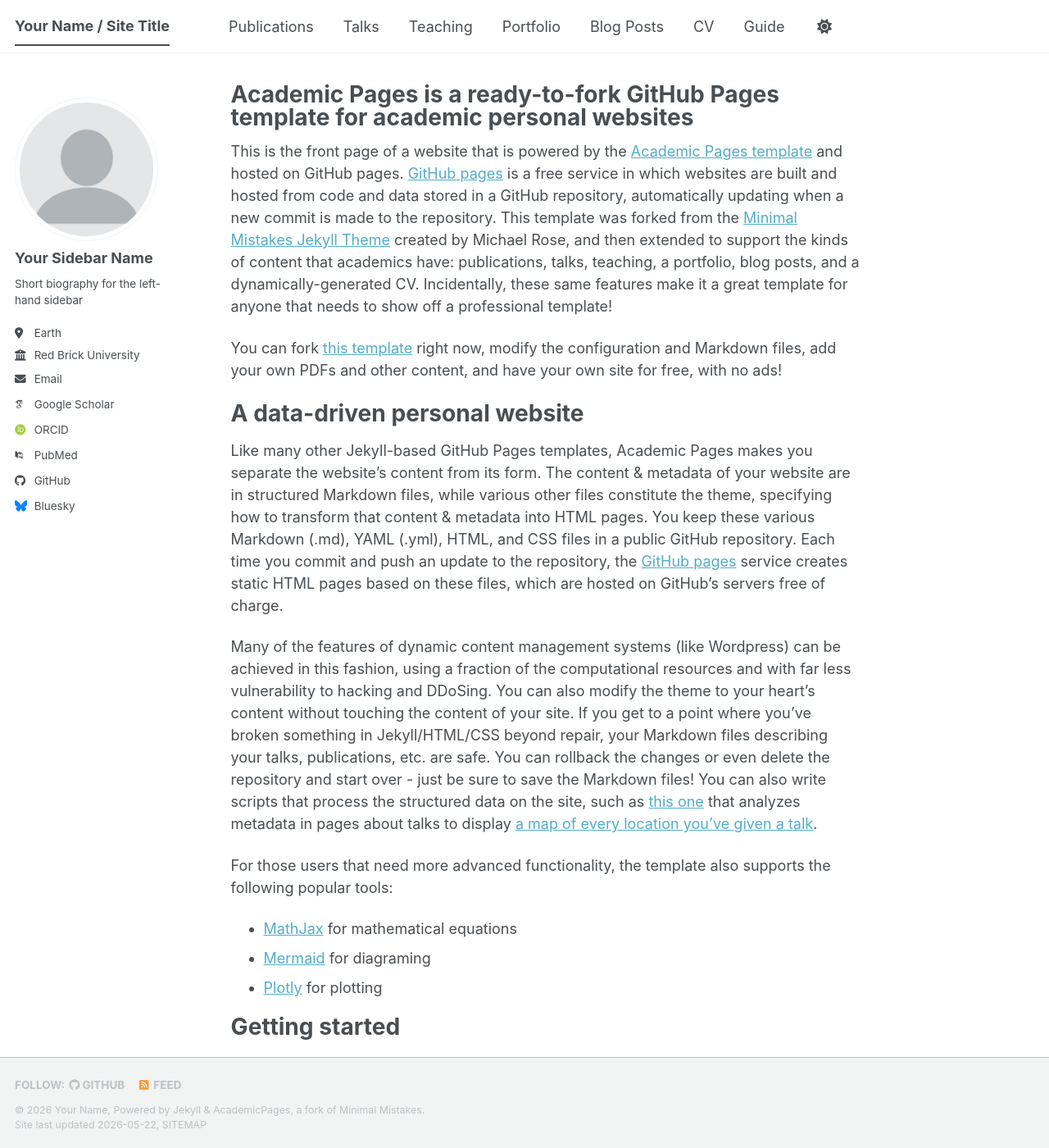
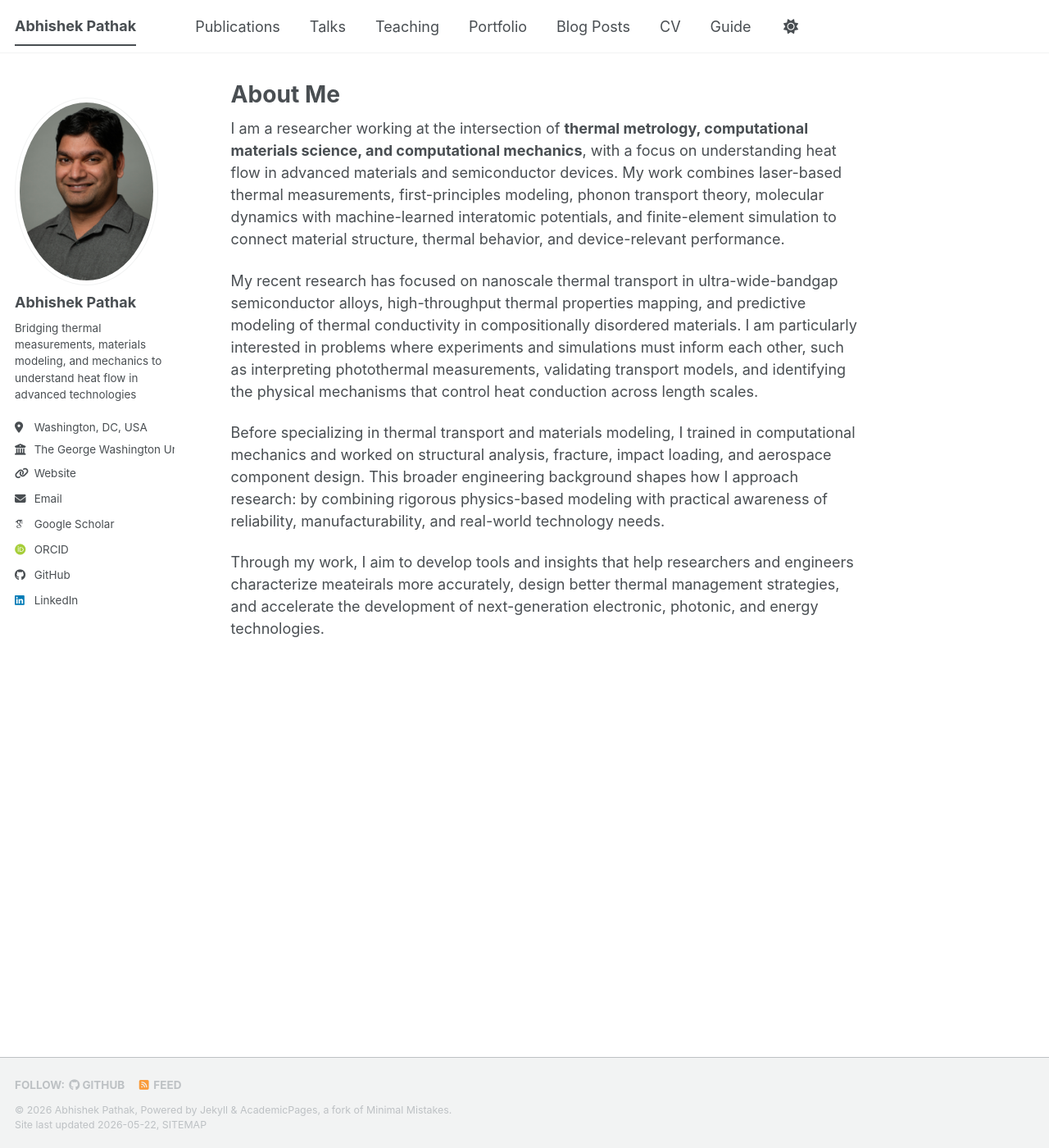
Before and after one commit to abhipath90/abhipath90.github.io, a Jekyll site: the page built from _pages/about.md, in a window 1280 px wide and 1400 px high. Shown: the whole window at 82% size. Built offline with Jekyll 4.4.1, drawn with Linux system fonts in a browser that asks for light colours; some web fonts are replaced; a script bundle is joined from its source files by our own code; library files that are not in the unit come from our copies; some of the changed text lies outside the part shown.

Commit message:
Updated about me info on homepage

```diff
--- a/_config.yml
+++ b/_config.yml
@@ -9,39 +9,39 @@
 # Basic Site Settings
 locale                   : "en-US"
 site_theme               : "default" # The available themes options are "default", "air", "sunrise", "mint", "dirt" and "contrast"
-title                    : "Your Name / Site Title"
+title                    : "Abhishek Pathak"
 title_separator          : "-"
-name                     : &name "Your Name"
-description              : &description "Your Name's academic portfolio"   # Update this with a general description of your site, this is the default if not overridden by a page
-url                      : https://academicpages.github.io # The base hostname & protocol for your site e.g. "https://[your GitHub username].github.io",
+name                     : &name "Abhishek Pathak"
+description              : &description "Abhishek Pathak's academic portfolio"   # Update this with a general description of your site, this is the default if not overridden by a page
+url                      : https://abhipath90.github.io # The base hostname & protocol for your site e.g. "https://[your GitHub username].github.io",
                                                            # or if you already have some other page hosted on Github then use "https://[your GitHub username].github.io/[Your Repo Name]"
 baseurl                  : "" # the subpath of your site, e.g. "/blog"
-repository               : "academicpages/academicpages.github.io"
+repository               : "abhipath90/abhipath90.github.io"
 
 # Site Author - The following control what appear as part of the author content on the side bar.
 #               If a field is blank the icon and link will not appear, otherwise it will be shown.
 #               Additional customization can be done by editing /_includes/author-profile.html
 author:
   # Biographic information
-  avatar           : "profile.png"
-  name             : "Your Sidebar Name"
+  avatar           : "profile.jpg"
+  name             : "Abhishek Pathak"
   pronouns         : # example: "she/her"
-  bio              : "Short biography for the left-hand sidebar"
-  location         : "Earth"
-  employer         : "Red Brick University"
-  uri              : # URL
-  email            : "none@example.org"
+  bio              : "Bridging thermal measurements, materials modeling, and mechanics to understand heat flow in advanced technologies"
+  location         : "Washington, DC, USA"
+  employer         : "The George Washington University"
+  uri              : "https://abhipath90.github.io"
+  email            : "abhishekpathak9066@gmail.com"
 
   # Academic websites
   academia         : # URL
   arxiv            : # URL - Update with the correct link to your profile
-  googlescholar    : "https://scholar.google.com/citations?user=PS_CX0AAAAAJ"
+  googlescholar    : "https://scholar.google.com/citations?user=6vOh9d8AAAAJ&hl=en"
   inspire-hep      : # URL
   impactstory      : # URL
-  orcid            : "https://orcid.org/yourorcidurl"
+  orcid            : "https://orcid.org/my-orcid?orcid=0000-0001-9857-8342"
   semantic         : # URL
   ssrn             : # URL
-  pubmed           : "https://www.ncbi.nlm.nih.gov/pubmed/?term=john+snow"
+  pubmed           : # URL
   researchgate     : # URL
   scopus           : # URL
   zotero           : # URL
@@ -51,13 +51,13 @@
   bitbucket        : # Username - Update with your username on the site
   codepen          : # Username
   dribbble         : # Username
-  github           : "academicpages"
+  github           : "abhipath90"
   kaggle           : # Username
   stackoverflow    : # User number or user number and name (i.e., use "1" or "1/jeff-atwood")
 
   # Social media
   artstation       : # Username
-  bluesky          : "bsky.app" # Replace this with you Bluesky username
+  bluesky          : #"bsky.app/profile/abhipath90.bsky.social" # Replace this with you Bluesky username
   facebook         : # Username
   flickr           : # Username
   foursquare       : # Username
@@ -66,7 +66,7 @@
   keybase          : # Username
   instagram        : # Username
   lastfm           : # Username
-  linkedin         : # Username
+  linkedin         : "pathak-abhishek" # Username
   mastodon         : # URL
   medium           : # URL
   pinterest        : # Username
@@ -138,7 +138,7 @@
 
 # Social Sharing
 twitter:
-  username               : &twitter
+  username               : #&twitter
 facebook:
   username               :
   app_id                 :
--- a/_pages/about.md
+++ b/_pages/about.md
@@ -1,13 +1,29 @@
 ---
 permalink: /
-title: "Academic Pages is a ready-to-fork GitHub Pages template for academic personal websites"
+title: "About Me"
 author_profile: true
 redirect_from:
   - /about/
   - /about.html
 ---
 
-This is the front page of a website that is powered by the [Academic Pages template](https://github.com/academicpages/academicpages.github.io) and hosted on GitHub pages. [GitHub pages](https://pages.github.com) is a free service in which websites are built and hosted from code and data stored in a GitHub repository, automatically updating when a new commit is made to the repository. This template was forked from the [Minimal Mistakes Jekyll Theme](https://mmistakes.github.io/minimal-mistakes/) created by Michael Rose, and then extended to support the kinds of content that academics have: publications, talks, teaching, a portfolio, blog posts, and a dynamically-generated CV. Incidentally, these same features make it a great template for anyone that needs to show off a professional template!
+I am a researcher working at the intersection of **thermal metrology, computational materials science, and computational mechanics**, with a focus on understanding heat flow in advanced materials and semiconductor devices. My work combines laser-based thermal measurements, first-principles modeling, phonon transport theory, molecular dynamics with machine-learned interatomic potentials, and finite-element simulation to connect material structure, thermal behavior, and device-relevant performance.
+
+My recent research has focused on nanoscale thermal transport in ultra-wide-bandgap semiconductor alloys, high-throughput thermal properties mapping, and predictive modeling of thermal conductivity in compositionally disordered materials. I am particularly interested in problems where experiments and simulations must inform each other, such as interpreting photothermal measurements, validating transport models, and identifying the physical mechanisms that control heat conduction across length scales.
+
+Before specializing in thermal transport and materials modeling, I trained in computational mechanics and worked on structural analysis, fracture, impact loading, and aerospace component design. This broader engineering background shapes how I approach research: by combining rigorous physics-based modeling with practical awareness of reliability, manufacturability, and real-world technology needs.
+
+Through my work, I aim to develop tools and insights that help researchers and engineers characterize meateirals more accurately, design better thermal management strategies, and accelerate the development of next-generation electronic, photonic, and energy technologies.
+
+<!--I work at the intersection of thermal metrology, computational material science, and computational mechanics. My research connects laser-based thermal measurements with first-principles simulations, molecular dynamics, phonon transport modeling, and finite elements analysis to underestand heat flow in advanced materials and semiconductor devices. With experience ranging from nanoscale thermal transport in ultra-wide-bandgap semiconductors to mechanics driven engineering analysis, I focus on building measurement-informed models that translate fundamental materials physics into practical insight for technology development. -->
+
+<!--I am a mechanical engineer interested in modeling and measurement of nanoscale thermal transport properties of advanced materials. I seek to understand the fundamental mechanisms behind heat transport at atomic level by studying behavior of phonons within a material and near solid/solid interfaces. My research incorporates knowledge from mechanical engineering, condensed matter physics, material science, and computational chemistry. I apply atomistic- and meso-scale simulation techniques for predicting thermal transport behavior and leverage ultafast laser technique and micro/nanofabrication to develop experimental techniques to measure thermal properties.
+
+As a postdoctoral research associate at The George Washington University and a associate researcher at The National Institute of Standards and Technology, I am applying my experties in analytical model development and computational methods to develop photothermal microscopy solutions. My current research focuses on development of photothermal induced resonance (PTIR) based high throughput measurements of
+to develop measurement solutions for high throughput measurements of thremal properties with nanoscale spatial resolution. -->
+
+
+<!-- This is the front page of a website that is powered by the [Academic Pages template](https://github.com/academicpages/academicpages.github.io) and hosted on GitHub pages. [GitHub pages](https://pages.github.com) is a free service in which websites are built and hosted from code and data stored in a GitHub repository, automatically updating when a new commit is made to the repository. This template was forked from the [Minimal Mistakes Jekyll Theme](https://mmistakes.github.io/minimal-mistakes/) created by Michael Rose, and then extended to support the kinds of content that academics have: publications, talks, teaching, a portfolio, blog posts, and a dynamically-generated CV. Incidentally, these same features make it a great template for anyone that needs to show off a professional template!
 
  You can fork [this template](https://github.com/academicpages/academicpages.github.io) right now, modify the configuration and Markdown files, add your own PDFs and other content, and have your own site for free, with no ads!
 
@@ -53,4 +69,4 @@
 
 For more info
 ------
-More info about configuring Academic Pages can be found in [the guide](https://academicpages.github.io/markdown/), the [growing wiki](https://github.com/academicpages/academicpages.github.io/wiki), and you can always [ask a question on GitHub](https://github.com/academicpages/academicpages.github.io/discussions). The [guides for the Minimal Mistakes theme](https://mmistakes.github.io/minimal-mistakes/docs/configuration/) (which this theme was forked from) might also be helpful.
+More info about configuring Academic Pages can be found in [the guide](https://academicpages.github.io/markdown/), the [growing wiki](https://github.com/academicpages/academicpages.github.io/wiki), and you can always [ask a question on GitHub](https://github.com/academicpages/academicpages.github.io/discussions). The [guides for the Minimal Mistakes theme](https://mmistakes.github.io/minimal-mistakes/docs/configuration/) (which this theme was forked from) might also be helpful. -->
```
Also changed, not shown: images/profile.jpg (added).
